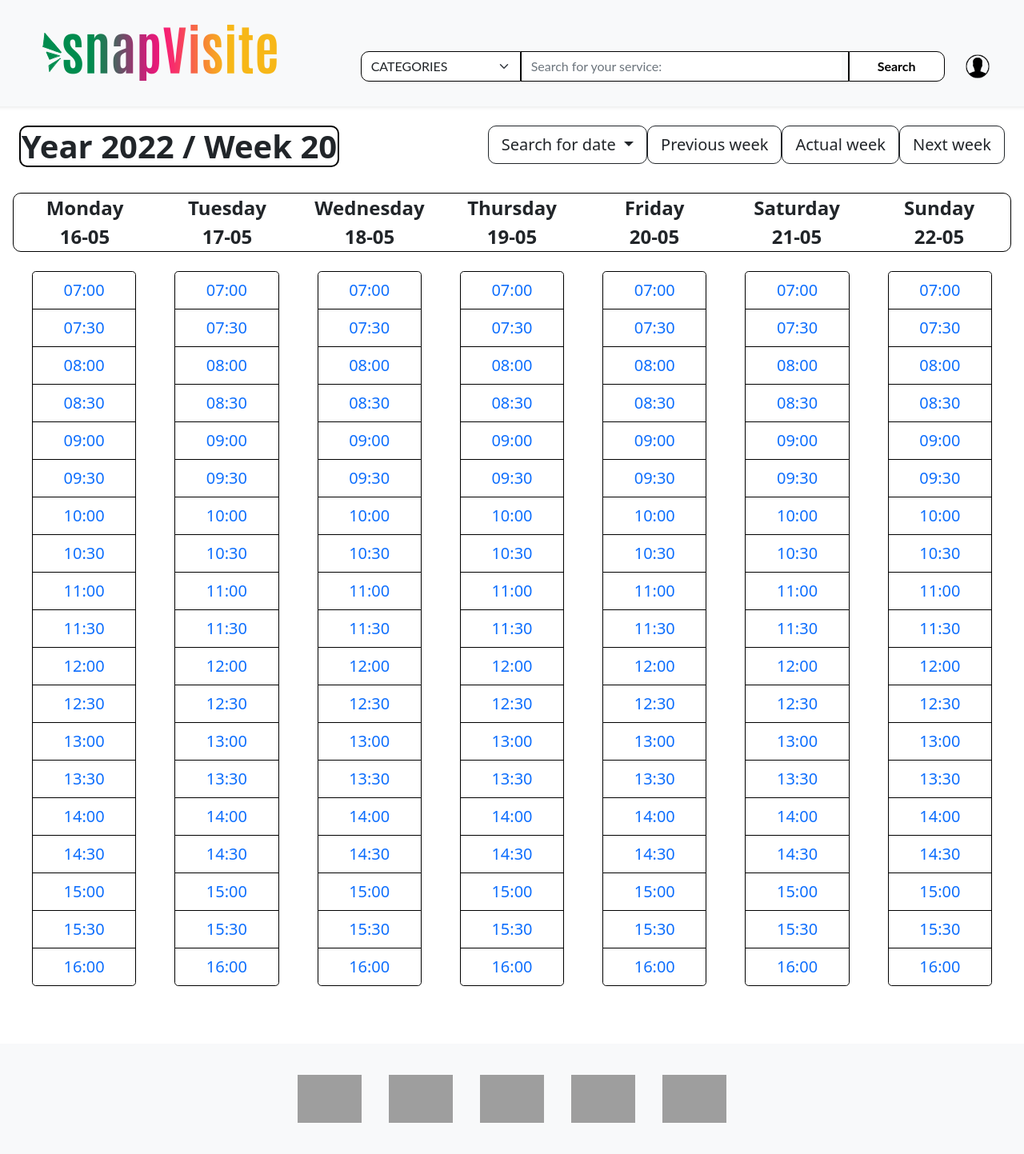
After one commit to group-three-sda/final-project, a Django app: page /account/company/timetable/1/1/ in a window 1280 px wide. The commit adds this page. Shown: the whole page at 80% size. Run offline with Django 4.2, Linux system fonts and the light colour scheme; grey boxes are pictures that could not be loaded.

Commit message:
Timetable view and utils file include all needed functions. Companies not assigned yet.

```diff
--- a/final_project/account/forms.py
+++ b/final_project/account/forms.py
@@ -17,5 +17,10 @@ class UpdateProfileForm(forms.ModelForm):
         widgets = {
             'first_name': forms.TextInput(attrs={'class': 'form-control'}),
             'last_name': forms.TextInput(attrs={'class': 'form-control'}),
-            'phone_number': forms.TextInput(attrs={'class': 'form-control', 'placeholder': 'example:.. +48 123 456 789'}),
+            'phone_number': forms.TextInput(
+                attrs={'class': 'form-control', 'placeholder': 'example:.. +48 123 456 789'}),
         }
+
+
+class GoToForm(forms.Form):
+    searched_date = forms.CharField(max_length=10, label="")
--- /dev/null
+++ b/final_project/account/templates/account/timetable.html
@@ -0,0 +1,59 @@
+{% extends 'snapvisite/base.html' %}
+
+{% block content %}
+
+<div class="d-flex p-4 justify-content-between flex-wrap">
+    <!-- Week and month -->
+    <h1 style="border: solid 2px black; border-radius: 10px; width: 400px; text-align: center"><strong>Year {{year}} / Week {{ week_number }}</strong></h1>
+    <!-- Toolbar -->
+    <div class="btn-group" role="group">
+        <div class="dropdown">
+            <button class="btn btn-lg btn-outline-dark dropdown-toggle" type="button" id="gotodate" data-bs-toggle="dropdown" aria-expanded="false" style="border-radius: 10px">
+                Search for date
+            </button>
+            <div class="dropdown-menu" aria-labelledby="gotodate">
+                <form action="{% url 'account:timetable' 'gotodate' form.searched_date %}" method="post">
+                    {% csrf_token %}
+                    <label><strong>Input date(YYYY-M-D)</strong></label>
+                    {{ form }}
+                    <button class="btn btn-sm btn-outline-primary" type="submit">Go to date</button>
+                </form>
+                <div class="dropdown-divider"></div>
+                <div style="text-align: center">For example: 2022-5-6</div>
+            </div>
+        </div>
+
+        <a href="{% url 'account:timetable' 'previous' date %}">
+        <button class="btn btn-lg btn-outline-dark" type="button" style="border-radius: 10px">Previous week</button>
+        </a>
+
+
+        <a href="{% url 'account:timetable' 'actual' date %}">
+        <button class="btn btn-lg btn-outline-dark" type="button" style="border-radius: 10px">Actual week</button>
+        </a>
+
+        <a href="{% url 'account:timetable' 'next' date %}">
+        <button class="btn btn-lg btn-outline-dark" type="button" style="border-radius: 10px">Next week</button>
+        </a>
+    </div>
+</div>
+<!-- Day of the week -->
+<div class="flex-sm-row d-flex justify-content-around mx-3" style="border: solid 1px black; border-radius: 10px">
+    {% for day, date in days_of_week.items %}
+    <div class="flex-sm-column" style="width: 13%; text-align: center; font-size: 24px;"><strong>{{ day }}<br>{{ date }} </strong></div>
+    {% endfor %}
+</div>
+
+<div class="flex-sm-row d-flex justify-content-around p-3">
+    {% for _ in week_range %}
+    <div class="btn-lg btn-group-vertical flex-sm-column" style="width: 13%;">
+        {% for timeslot in timeslots %}
+        <button type="button" class="btn btn-lg btn-outline-primary" style="border: solid 1px black;"
+                title="Service name here." data-bs-toggle="popover" data-bs-content="Place for content."
+                data-bs-trigger="hover">{{ timeslot }}</button>
+        {% endfor %}
+    </div>
+    {% endfor %}
+</div>
+
+{% endblock content %}
--- a/final_project/account/urls.py
+++ b/final_project/account/urls.py
@@ -1,10 +1,11 @@
 from django.urls import path
-from .views import CreateProfileView, DetailProfileView, UpdateProfileView
+from .views import CreateProfileView, DetailProfileView, UpdateProfileView, TimeTableView
 
 app_name = 'account'
 
 urlpatterns = [
     path('register/', CreateProfileView.as_view(), name='registration'),
     path('profile-detail/<int:pk>/', DetailProfileView.as_view(), name='profile_detail'),
-    path('profile-edit/<int:pk>/', UpdateProfileView.as_view(), name='profile_edit')
+    path('profile-edit/<int:pk>/', UpdateProfileView.as_view(), name='profile_edit'),
+    path('company/timetable/<str:option>/<str:data>/', TimeTableView.as_view(), name='timetable'),
 ]
--- /dev/null
+++ b/final_project/account/utils.py
@@ -0,0 +1,70 @@
+import datetime
+from .forms import GoToForm
+
+
+def get_today():
+    now = datetime.datetime.now()
+    return now
+
+
+def get_monday(date=get_today()):
+    monday = date - datetime.timedelta(days=date.weekday())
+    formatted_monday = datetime.datetime.strptime(monday.strftime("%Y-%m-%d"), "%Y-%m-%d")
+    year = int(formatted_monday.year)
+    month = int(formatted_monday.month)
+    day = int(formatted_monday.day)
+    monday = datetime.date(year, month, day)
+    return monday
+
+
+def get_week_number(date=get_monday()):
+    week_number = datetime.date.isocalendar(get_monday(date))[1]
+    return week_number
+
+
+def get_days_of_week(monday=get_monday()):
+    week = ["Monday", "Tuesday", "Wednesday", "Thursday", "Friday", "Saturday", "Sunday"]
+    year = int(monday.year)
+    month = int(monday.month)
+    day = int(monday.day)
+    counter = 0
+    days_of_week: dict[str, datetime] = {}
+    for day_name in week:
+        delta = datetime.timedelta(days=counter)
+        date = datetime.date(year, month, day) + delta
+        pair = {f"{day_name}": date.strftime("%d-%m")}
+        counter += 1
+        days_of_week.update(pair)
+    return days_of_week
+
+
+def get_time_slots():
+    start_time = datetime.time(7, 00)
+    end_time = datetime.time(16, 00)
+    unit = start_time
+    my_slots: list[datetime.time] = []
+    while unit <= end_time:
+        yield unit.strftime('%H:%M')
+        unit = (datetime.datetime.combine(datetime.date.today(), unit) + datetime.timedelta(minutes=30)).time()
+        my_slots.append(unit)
+    return my_slots
+
+
+def generate_content(date):
+    WEEK_RANGE = 7
+    TIMESLOTS = list(get_time_slots())
+    form = GoToForm()
+    monday = get_monday(date)
+    days_of_week = get_days_of_week(monday)
+    week_number = get_week_number(monday)
+    year = monday.year
+    extra_context = {
+        'form': form,
+        'year': year,
+        'date': monday,
+        'timeslots': TIMESLOTS,
+        'week_range': range(WEEK_RANGE),
+        'week_number': week_number,
+        'days_of_week': days_of_week,
+    }
+    return extra_context
--- a/final_project/account/views.py
+++ b/final_project/account/views.py
@@ -1,9 +1,10 @@
+import datetime
+from django.urls import reverse, reverse_lazy
+from django.views.generic import CreateView, DetailView, UpdateView, View
 from django.shortcuts import render
-from django.urls import reverse, reverse_lazy
-from django.views.generic import CreateView, DetailView, TemplateView, UpdateView
-from .forms import RegistrationProfileForm, UpdateProfileForm
+from .forms import RegistrationProfileForm, UpdateProfileForm, GoToForm
 from .models import Profile
-# Create your views here.
+from .utils import generate_content, get_today
 
 
 class CreateProfileView(CreateView):
@@ -24,3 +25,45 @@ class UpdateProfileView(UpdateView):
     def get_success_url(self):
         pk = self.kwargs["pk"]
         return reverse("account:profile_detail", kwargs={"pk": pk})
+
+
+class TimeTableView(View):
+    form_class = GoToForm
+    date_format = "%Y-%m-%d"
+
+    template_name = 'account/timetable.html'
+
+    def get(self, request, *args, **kwargs):
+        option = self.kwargs["option"]
+        on_screen_date = self.kwargs["data"]
+
+        if option == "actual":
+            context = generate_content(get_today())
+            return render(request, "account/timetable.html", context)
+
+        elif option == "previous":
+            date = datetime.datetime.strptime(on_screen_date, self.date_format)
+            previous_week = date - datetime.timedelta(days=7)
+            context = generate_content(previous_week)
+            return render(request, "account/timetable.html", context)
+
+        elif option == "next":
+            date = datetime.datetime.strptime(on_screen_date, self.date_format)
+            next_week = date + datetime.timedelta(days=7)
+            context = generate_content(next_week)
+            return render(request, "account/timetable.html", context)
+
+        else:
+            context = generate_content(get_today())
+            return render(request, "account/timetable.html", context)
+
+    def post(self, request, *args, **kwargs):
+        date_form = self.form_class(request.POST)
+        if date_form.is_valid():
+            searched_date = date_form.cleaned_data["searched_date"]
+            date = datetime.datetime.strptime(searched_date, self.date_format)
+            context = generate_content(date)
+            return render(request, "account/timetable.html", context)
+        else:
+            context = generate_content(get_today())
+            return render(request, "account/timetable.html", context)
--- a/final_project/snapvisite/templates/snapvisite/base.html
+++ b/final_project/snapvisite/templates/snapvisite/base.html
@@ -35,5 +35,11 @@
 <footer>
   {% include "snapvisite/footer.html" %}
 </footer>
+<script>
+  const popoverTriggerList = [].slice.call(document.querySelectorAll('[data-bs-toggle="popover"]'));
+  const popoverList = popoverTriggerList.map(function (popoverTriggerEl) {
+    return new bootstrap.Popover(popoverTriggerEl)
+  });
+</script>
 </body>
 </html>
```
Also changed, not shown: final_project/snapvisite/models.py (+3 -4 lines), final_project/__init__.py (added), final_project/db.sqlite3, final_project/snapvisite/migrations/0011_alter_schedule_close_time_alter_schedule_open_time.py (added).
